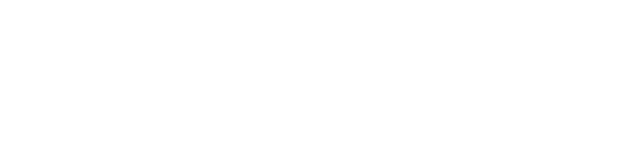
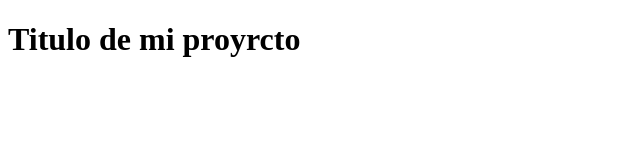
Before and after one commit to JomavisTec/pw12132233, a plain HTML site: page index.html in a window 1280 px wide. Shown: the whole page, without its empty margins (0-640 px from the left). Drawn offline with Linux system fonts and the light colour scheme.

Commit message:
Titulo y encabezado

```diff
--- a/index.html
+++ b/index.html
@@ -3,9 +3,11 @@
 <head>
     <meta charset="UTF-8">
     <meta name="viewport" content="width=device-width, initial-scale=1.0">
-    <title>Document</title>
+    <title>Pagina HTML del curso</title>
 </head>
 <body>
-
+    <header>
+        <h1>Titulo de mi proyrcto</h1>
+    </header>
 </body>
 </html>
```
